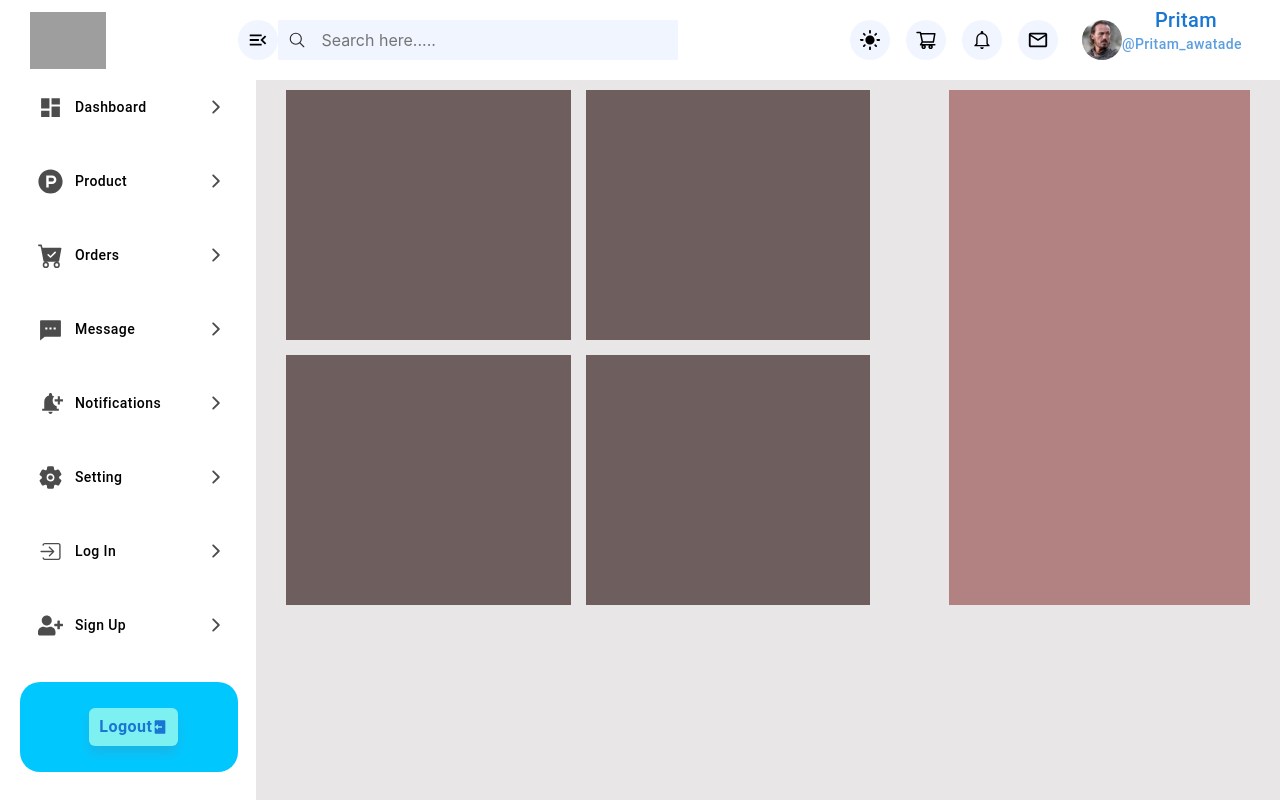
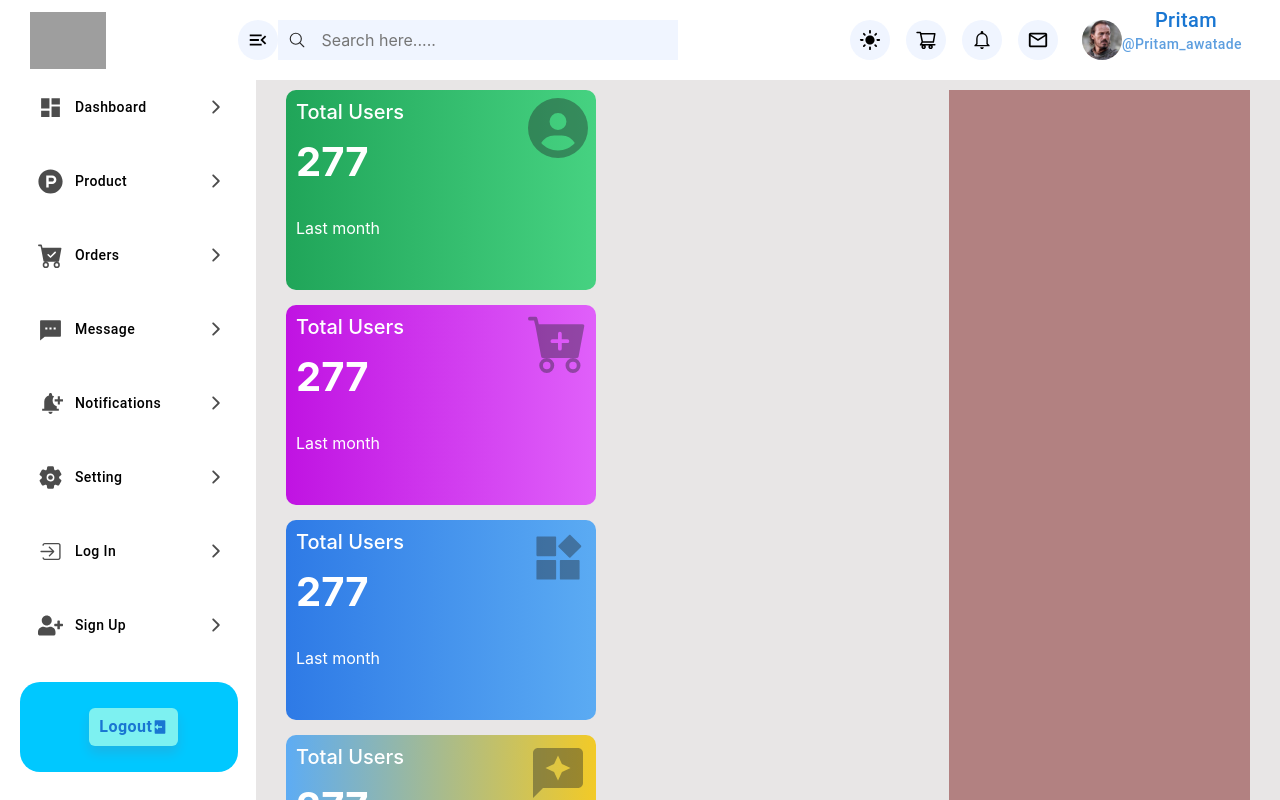
Before and after one commit to Pritamawatade/SELLFY_MERN, a React (Create React App) app in the folder admin/: page / in a window 1280 px wide. Shown: the top 800 px of the page. Built offline with nearby package versions, Linux system fonts and the light colour scheme; grey boxes are pictures that could not be loaded; a web font is replaced by a local one.

Commit message:
added card

```diff
--- a/admin/src/App.css
+++ b/admin/src/App.css
@@ -266,7 +266,7 @@ header button.rounded-circle svg{
   flex-wrap: wrap !important;
 }
 
-.dashboardBoxWrapper .dashboardBox{width: 45%; height: 250px; background: rgb(111, 94, 94); }
+.dashboardBoxWrapper .dashboardBox{width: 49%; height: 200px; background: rgb(111, 94, 94); border-radius: 10px; }
 
 
 
@@ -275,3 +275,13 @@ header button.rounded-circle svg{
   width: 100%;
   background: #b28181;
 }
+.dashboardBoxWrapper .dashboardBox .col1 {
+  padding: 10px 10px;
+}
+.dashboardBoxWrapper .dashboardBox .col1 h4{
+  font-size: 20px !important;
+}
+
+.dashboardBoxWrapper .dashboardBox .col1 span{font-size: 40px !important; font-weight: 700;}
+
+.dashboardBoxWrapper .dashboardBox .icon svg{font-size: 60px !important; opacity: 0.4;}
--- a/admin/src/component/Dashboard1.js
+++ /dev/null
@@ -1,12 +0,0 @@
-import React from "react";
-
-function Dashboard1() {
-  return (
-    <>
-      <div className="dashboardBox"></div>
-
-    </>
-  );
-}
-
-export default Dashboard1;
--- /dev/null
+++ b/admin/src/pages/Dashboard/Dashboard1.js
@@ -0,0 +1,38 @@
+import React from "react";
+
+function DashboardBox(props) {
+  return (
+    <>
+      <div
+        className="dashboardBox"
+        style={{
+          backgroundImage: `linear-gradient(to right, ${props.color?.[0]}, ${props.color?.[1]})`,
+        }}
+      >
+
+        <div className="d-flex w-100">
+          <div className="col1">
+            <h4 className="text-white">
+              Total Users
+            </h4>
+            <span className="text-white">
+              277
+            </span>
+            <p className="text-white mt-4">
+              Last month
+            </p>
+
+          </div>
+
+          <div className="ml-auto p-2">
+              <span className="icon">
+               { props?.icon && props.icon}
+              </span>
+            </div>
+        </div>
+      </div>
+    </>
+  );
+}
+
+export default DashboardBox;
--- a/admin/src/pages/Dashboard/index.js
+++ b/admin/src/pages/Dashboard/index.js
@@ -1,4 +1,10 @@
-import Dashboard1 from "../../component/Dashboard1";
+import DashboardBox from "./Dashboard1";
+import { FaCircleUser } from "react-icons/fa6";
+import { BsCartPlusFill } from "react-icons/bs";
+import { AiFillProduct } from "react-icons/ai";
+import { MdReviews } from "react-icons/md";
+import { CiMenuKebab } from "react-icons/ci";
+
 
 const Dashboard = () => {
   return (
@@ -7,13 +13,12 @@ const Dashboard = () => {
         <div className="row">
           <div className="col-md-8">
             <div className="dashboardBoxWrapper d-flex">
-             <Dashboard1 />
-             <Dashboard1 />
-             <Dashboard1 />
-             <Dashboard1 />
+             <DashboardBox color={['#20a559', '#46d281']} icon={<FaCircleUser/>}/>
+             <DashboardBox color={['#c013e2', '#e060fa']}  icon={<BsCartPlusFill/>}/>
+             <DashboardBox color={['#2e7ae6', '#5babf3']}  icon={<AiFillProduct/>}/>
+             <DashboardBox color={['#5dacf4', '#f2ca27']}  icon={<MdReviews/>}/>
 
 
-             {/* TODO video at 15 min */}
             </div>
           </div>
           <div className="col-md-4">
```
